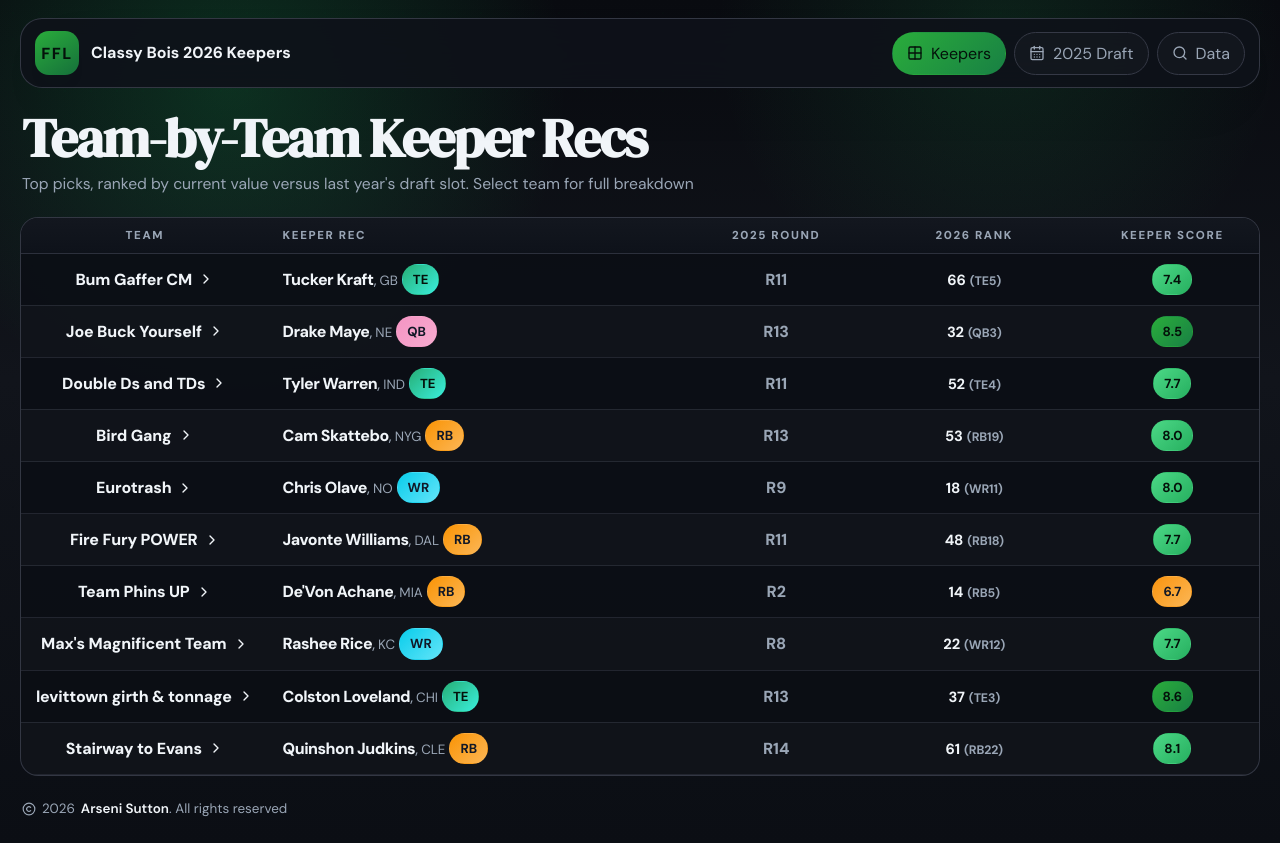
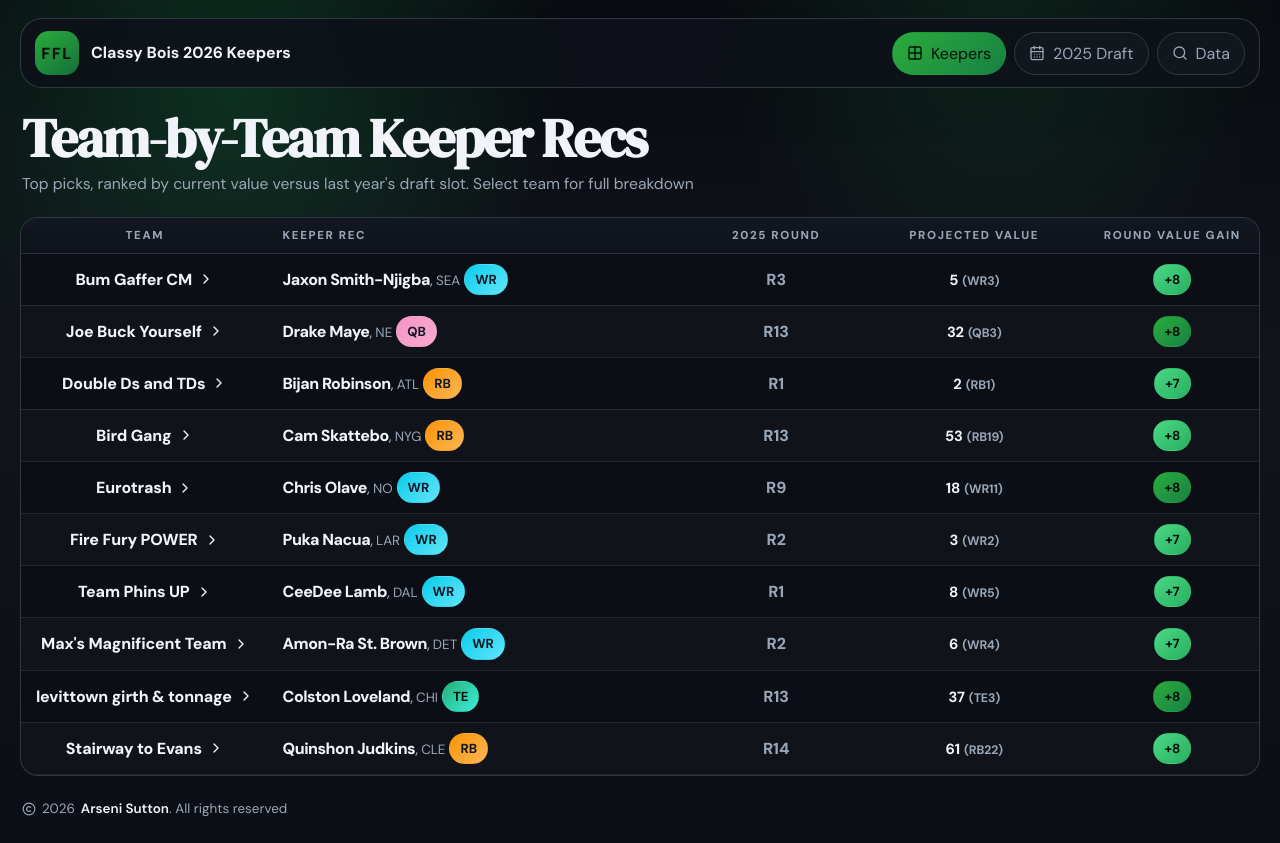
Before and after one commit to asuttt/FFL-Keepers, a React (Vite) app: page / in a window 1280 px wide. Built offline with nearby package versions, Linux system fonts and the light colour scheme.

Commit message:
Refine Keeper Scoring And Ranking Logic

```diff
--- a/src/App.tsx
+++ b/src/App.tsx
@@ -425,6 +425,12 @@ function evaluatePick(pick: DraftPick, ranking: RankingEntry | null, rankingSour
   const positionRank = parsePositionRank(ranking.pos_rank) ?? 999;
   let keeperScore = sourceValue * 0.45 + keeperCostValue * 0.35 + positionValue * 0.2;
 
+  if (sourceRank <= 10) {
+    keeperScore += 1.1;
+  } else if (sourceRank <= 20) {
+    keeperScore += 0.6;
+  }
+
   if (ranking.pos === 'QB' && positionRank > 5) {
     keeperScore = Math.min(keeperScore, 3.5);
   }
@@ -470,7 +476,7 @@ function scarcityValue(pos: Position, posRank: string) {
     case 'WR':
       return positionRank <= 12 ? 9.0 : positionRank <= 24 ? 8.4 : 7.7;
     case 'TE':
-      return positionRank <= 5 ? 9.7 : positionRank <= 10 ? 8.6 : 7.0;
+      return positionRank <= 5 ? 9.4 : positionRank <= 10 ? 8.1 : 6.6;
     case 'QB':
       return positionRank <= 5 ? 8.6 : 4.0;
     case 'K':
@@ -624,7 +630,11 @@ function PositionPill({ pos, compact = false }: { pos: Position; compact?: boole
 }
 
 function ScorePill({ score }: { score: number | null }) {
-  return <span className={cn('pill', `pill--${scoreToneFromValue(score)}`)}>{score === null ? 'NR' : score.toFixed(1)}</span>;
+  return (
+    <span className={cn('pill', `pill--${scoreToneFromValue(score)}`)}>
+      {score === null ? 'NR' : `${score > 0 ? '+' : ''}${Math.trunc(score)}`}
+    </span>
+  );
 }
 
 function ValuePill({ value }: { value: number | null }) {
@@ -899,8 +909,8 @@ function DashboardTable({
             <th>Team</th>
             <th>Keeper rec</th>
             <th>2025 round</th>
-            <th>2026 rank</th>
-            <th>Keeper score</th>
+            <th>Projected value</th>
+            <th>Round value gain</th>
           </tr>
         </thead>
         <tbody>
@@ -1047,7 +1057,7 @@ function TeamPage() {
         </div>
         <div className="meter-card">
           <div className="meter-card__head">
-            <div className="meter-card__label">Keeper score</div>
+            <div className="meter-card__label">Round value gain</div>
             <ScorePill score={recommendation?.keeperScore ?? null} />
           </div>
           <div className="meter">
@@ -1061,11 +1071,11 @@ function TeamPage() {
       </section>
 
       <section className="panel table-panel table-panel--drilldown">
-        <div className="panel-head panel-head--stacked">
+        <div className="panel-head panel-head--stacked panel-head--source">
           <div>
             <div className="team-card__eyebrow">Keeper Rankings</div>
           </div>
-          <span className="status-chip status-chip--soft">Sorted by keeper score</span>
+          <span className="status-chip status-chip--soft">Sorted by round value gain</span>
         </div>
 
         <div className="table-shell">
@@ -1074,8 +1084,8 @@ function TeamPage() {
               <tr>
                 <th>Player</th>
                 <th>Rnd</th>
-                <th>2026 rank</th>
-                <th>Keeper score</th>
+                <th>Projected value</th>
+                <th>Round value gain</th>
               </tr>
             </thead>
             <tbody>
@@ -1234,10 +1244,9 @@ function SourceDataPage() {
       />
 
       <section className="panel table-panel">
-        <div className="panel-head panel-head--stacked">
+        <div className="panel-head panel-head--stacked panel-head--source">
           <div>
             <div className="team-card__eyebrow">Top 300</div>
-            <h2>Source rankings</h2>
           </div>
           <span className="status-chip status-chip--soft">{sourceLabel} PPR</span>
         </div>
--- a/src/index.css
+++ b/src/index.css
@@ -365,6 +365,10 @@ a {
   align-items: center;
 }
 
+.panel-head--source {
+  margin-bottom: 12px;
+}
+
 .hero-badges {
   flex-wrap: wrap;
 }
@@ -1345,9 +1349,6 @@ a {
 
 .meter__fill--elite {
   background: linear-gradient(135deg, hsl(var(--accent)), hsl(145 68% 28%));
-}
-
-.meter__fill--strong {
 }
 
 .meter__fill--viable {
```
